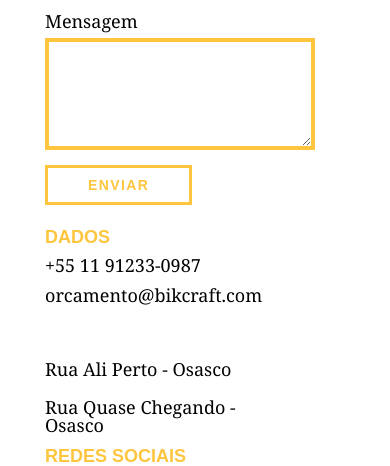
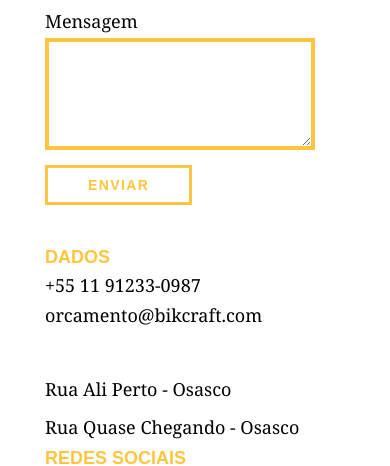
Before and after one commit to felipepereira2697/bikcraft, a plain HTML site: page web/contact.html in a window 390 px wide. Shown: the part 658-1124 px from the top of the page. Drawn offline with Linux system fonts and the light colour scheme.

Commit message:
Finishing Contact and Portfolio sections to responsive

```diff
--- a/web/css/contact.css
+++ b/web/css/contact.css
@@ -52,7 +52,7 @@
 }
 .contactData ul
 {
-    padding-right: 60px;
+    padding-right: 0px;
 }
 .contactData ul li
 {
--- a/web/css/responsive.css
+++ b/web/css/responsive.css
@@ -242,6 +242,15 @@
 
 	/*END PRODUCT RESPONSIVE*/
 
+	/*CONTACT RESPONSIVE*/
+
+	.contactData
+	{
+		padding-top: 20px;
+	}
+
+	/*END CONTACT RESPONSIVE*/
+
 
 
 	.container {
```
Also changed, not shown: web/contact.html (+1 -0 lines).
